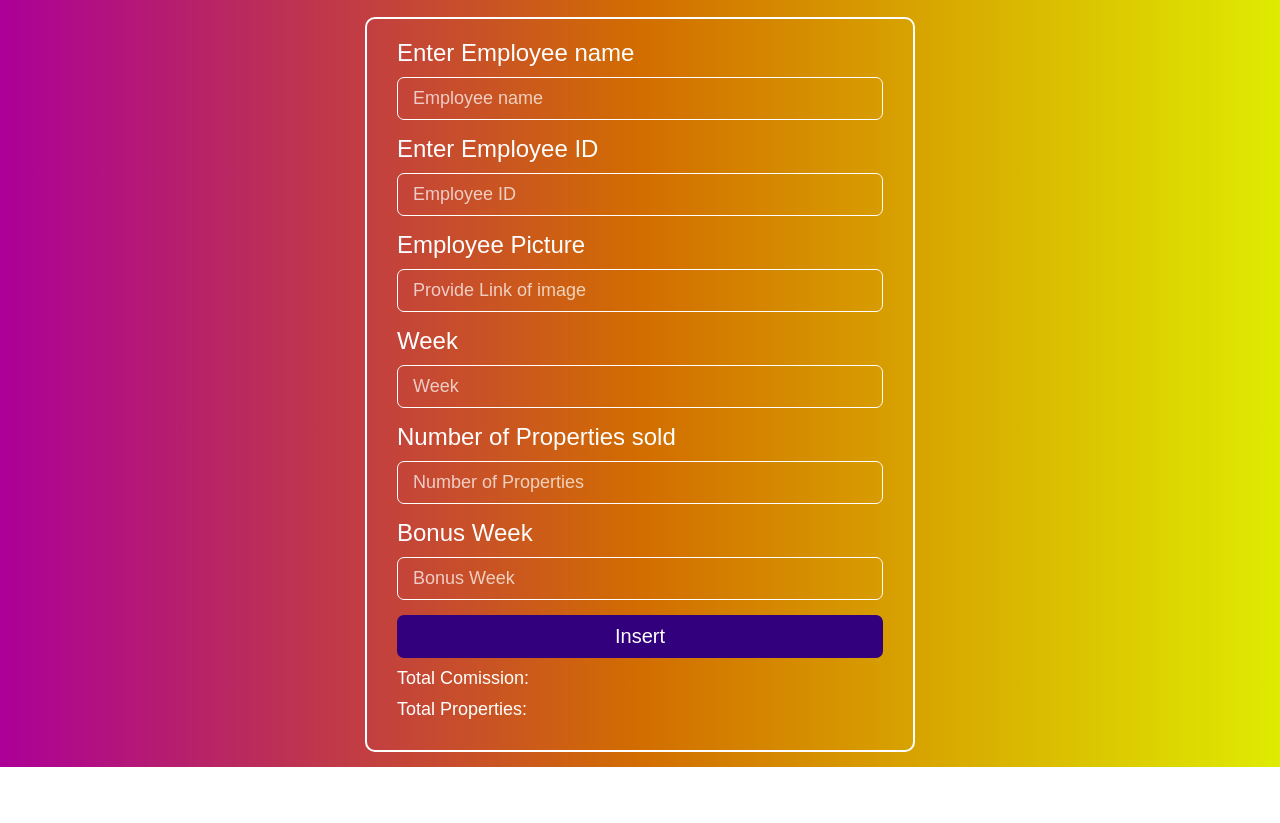
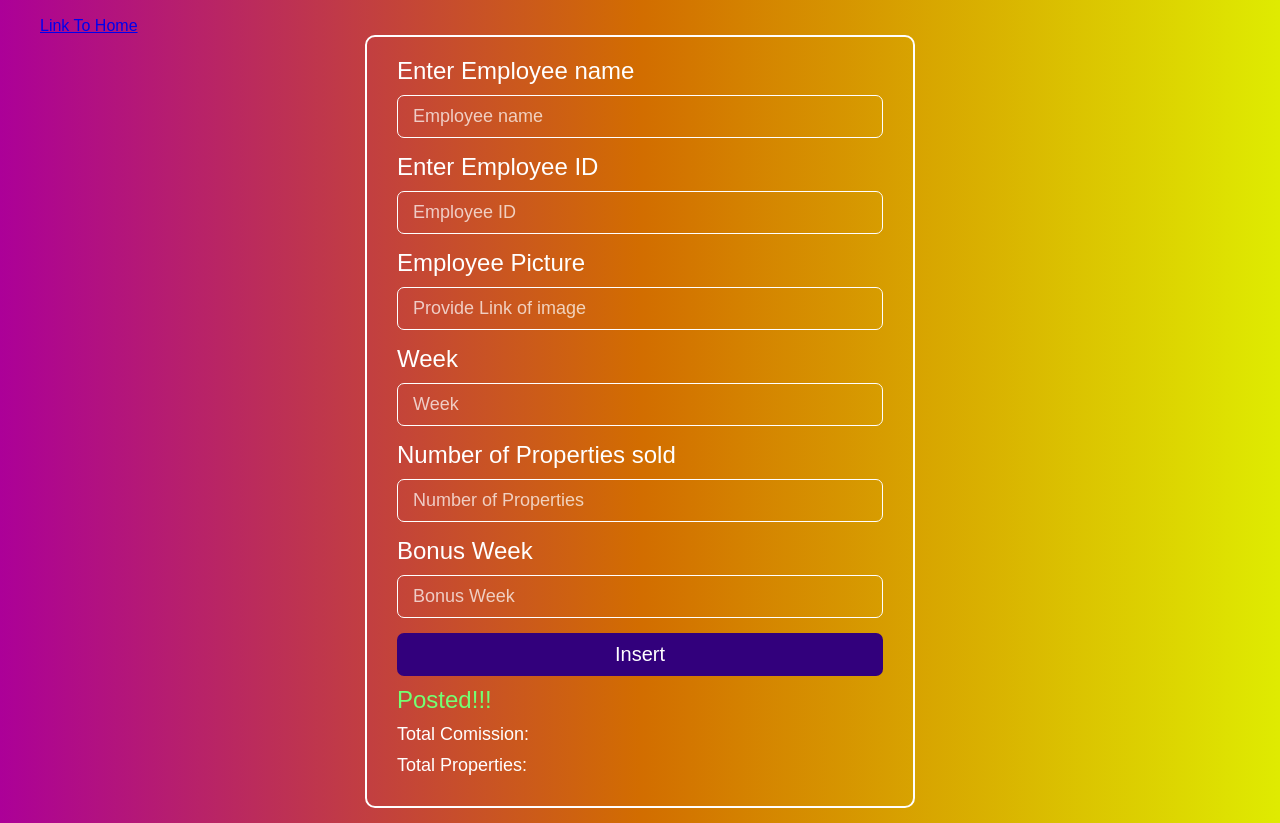
Before and after one commit to AkobirToshtemirov/Comission_calculator, a plain HTML site: page pages/calculate.html in a window 1280 px wide. Both pictures are taken after a click on the button "Insert". Shown: the part 80-903 px from the top of the page. Before the commit the page ends 847 px from the top, so only its background shows below. Drawn offline with Linux system fonts and the light colour scheme; no server answers.

```diff
--- a/css/style.css
+++ b/css/style.css
@@ -197,3 +197,7 @@
 .calculateMain {
   height: auto !important;
 }
+
+#posted {
+  color: rgb(115, 255, 115);
+}
--- a/js/script.js
+++ b/js/script.js
@@ -37,7 +37,6 @@ function dataList(data) {
         </div>
       </div>
     `
-    console.log(employee_name);
     employeesList.appendChild(listBox)
   });
 }
@@ -54,6 +53,7 @@ const insertBtn = document.getElementById("insertBtn");
 
 function postEmployee() {
   console.log("POSTing Worked!");
+  document.getElementById('posted').innerText = "Posted!!!";
   let comissionPost = numberOfProperties.value * 50000;
   const json = {
     employee_img: employeeImg.value,
@@ -84,8 +84,14 @@ function sort(sortingData) {
   })
 }
 
+
 console.log(checkList);
 
-checkList.sort((a, b) => a.number_of_properties - b.number_of_properties)
+checkList.sort((a, b) => b.number_of_properties - a.number_of_properties)
 
-console.log(checkList);
+checkList.map(item => {
+
+  console.log("Item: " + item);
+})
+
+console.log("Hello");
--- a/pages/calculate.html
+++ b/pages/calculate.html
@@ -16,6 +16,9 @@
       <div class="calculate__main">
         <div class="text">
           <h1>Let's calculate</h1>
+        </div>
+        <div class="link__home">
+          <a href="../index.html">Link To Home</a>
         </div>
 
         <div class="calculate__infos">
@@ -36,6 +39,7 @@
             <button class="insert__btn" id="insertBtn" onclick="postEmployee()">Insert</button>
 
             <div class="final__info__main">
+              <h2 id="posted"></h2>
               <h2 class="final__info">Total Comission: <span id="totalComission"></span></h2>
               <h2 class="final__info">Total Properties: <span id="totalProperties"></span></h2>
             </div>
```
Also changed, not shown: pages/table.html (+3 -0 lines).
